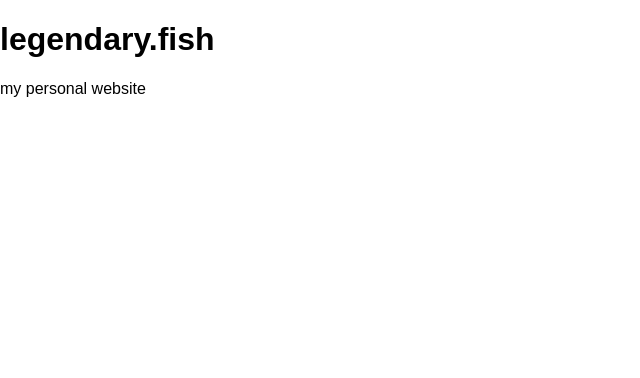
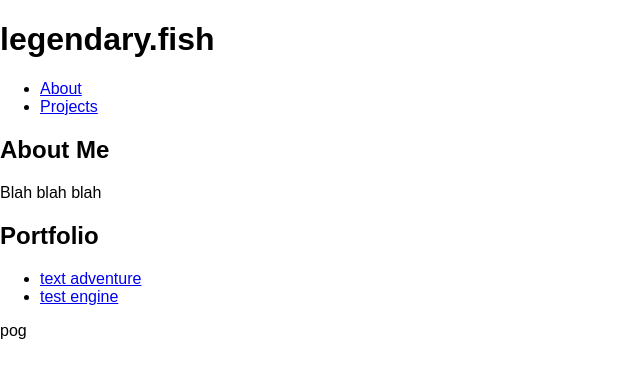
Before and after one commit to legendaryfishwastaken/legendaryfishwastaken.github.io, a plain HTML site: page index.html in a window 1280 px wide. Shown: the whole page, without its empty margins (0-640 px from the left). Drawn offline with Linux system fonts and the light colour scheme.

Commit message:
Update index.html

```diff
--- a/index.html
+++ b/index.html
@@ -8,9 +8,32 @@
 </head>
 <body>
     <header>
-        <h1 id="title">legendary.fish</h1>
-        <p id="title-desc">my personal website</p>
+        <h1>legendary.fish</h1>
+        <nav>
+            <ul>
+                <li><a href="#about">About</a></li>
+                <li><a href="#portfolio">Projects</a></li>
+            </ul>
+        </nav>
     </header>
+
+    <section id="about">
+        <h2>About Me</h2>
+        <p>Blah blah blah</p>
+    </section>
+
+    <section id="portfolio">
+        <h2>Portfolio</h2>
+        <ul>
+            <li><a href="https://legendaryfishwastaken.github.io/textadventure/">text adventure</a></li>
+            <li><a href="https://legendaryfishwastaken.github.io/atestengine/">test engine</a></li>
+            <!-- Add more projects as needed -->
+        </ul>
+    </section>
+
+    <footer>
+        <p>pog</p>
+    </footer>
 
     <script src="scripts.js"></script>
 </body>
```
